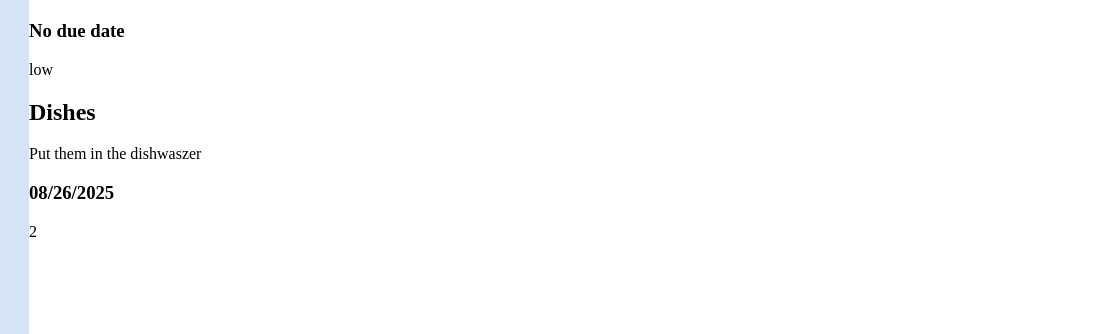
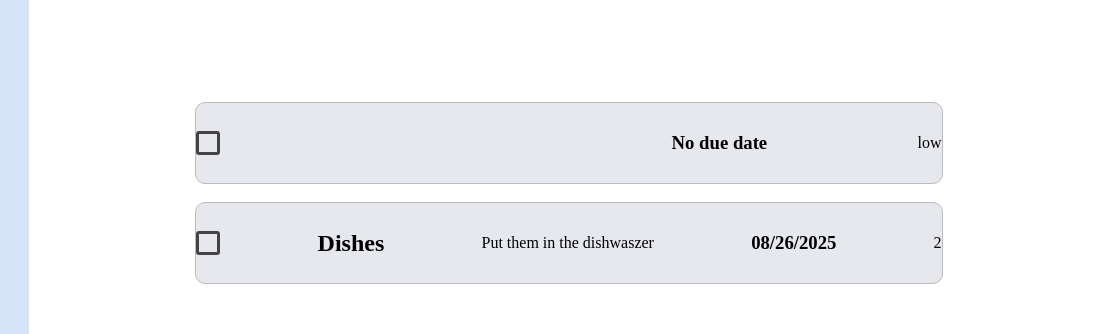
Before and after one commit to pective/todoList, a website built with webpack: page src/template.html in a window 1280 px wide. Shown: the top 334 px of the page, 171-1280 px from the left. Built offline with nearby package versions, Linux system fonts and the light colour scheme.

Commit message:
Started styling the tasks

```diff
--- a/src/style.css
+++ b/src/style.css
@@ -54,3 +54,25 @@ li {
     fill: var(--md-sys-color-on-primary);
     cursor: pointer;
 }
+.task-list {
+    padding: 8vw 13vw;
+    display: grid;
+    grid-template-rows: repeat(auto-fit, 100px);
+}
+.task-body {
+    height: 80px;
+    display: flex;
+    gap: 15px;
+    align-items: center;
+    border: 1px solid #bbbbbb;
+    border-radius: 10px;
+    background-color: var(--md-sys-color-surface-container-high);
+    justify-content: space-between;
+}
+.task-body::before {
+    content: '';
+    height: 18px;
+    width: 18px;
+    border: 3px solid #444444;
+    border-radius: 3px;
+}
```
